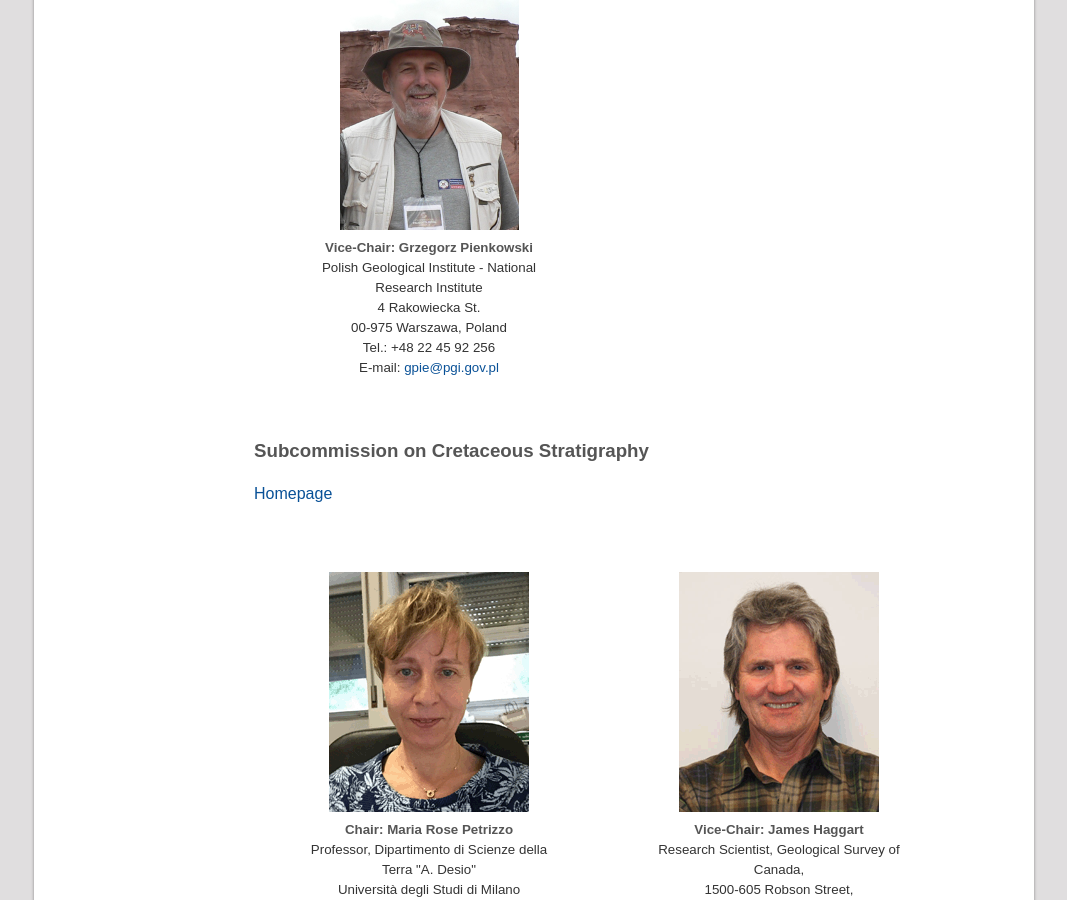
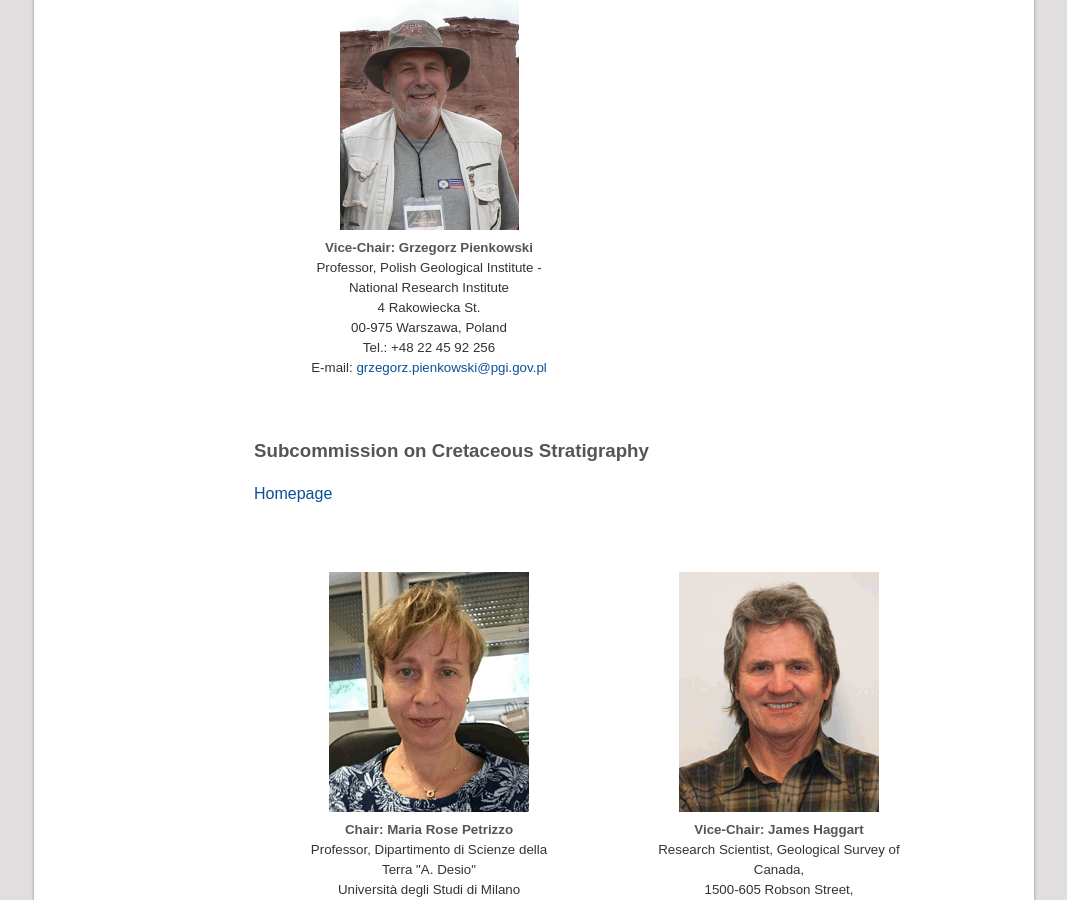
Before and after one commit to i-c-stratigraphy/i-c-stratigraphy.github.io, a Jekyll site: the page built from pages/subcommissions.md, in a window 1280 px wide and 900 px high, scrolled down 13170 px. Shown: the whole window, without its empty margins (106-1173 px from the left). Built offline with Jekyll 4.4.1, drawn with Linux system fonts in a browser that asks for light colours.

Commit message:
update pieńkowski

```diff
--- a/pages/subcommissions.md
+++ b/pages/subcommissions.md
@@ -513,11 +513,11 @@ The sixteen subcommissions of ICS are listed as follows.
     <img src="/images/person-pienkowski.png" alt="" />
     <h4>Vice-Chair: Grzegorz Pienkowski</h4>
     <p>
-        Polish Geological Institute - National Research Institute<br />
+        Professor, Polish Geological Institute - National Research Institute<br />
         4 Rakowiecka St.<br />
         00-975 Warszawa, Poland<br />
         Tel.: +48 22 45 92 256<br />
-        E-mail: <a href="mailto:gpie@pgi.gov.pl">gpie@pgi.gov.pl</a>
+        E-mail: <a href="mailto:grzegorz.pienkowski@pgi.gov.pl ">grzegorz.pienkowski@pgi.gov.pl </a>
     </p>
 </div>
 
```
